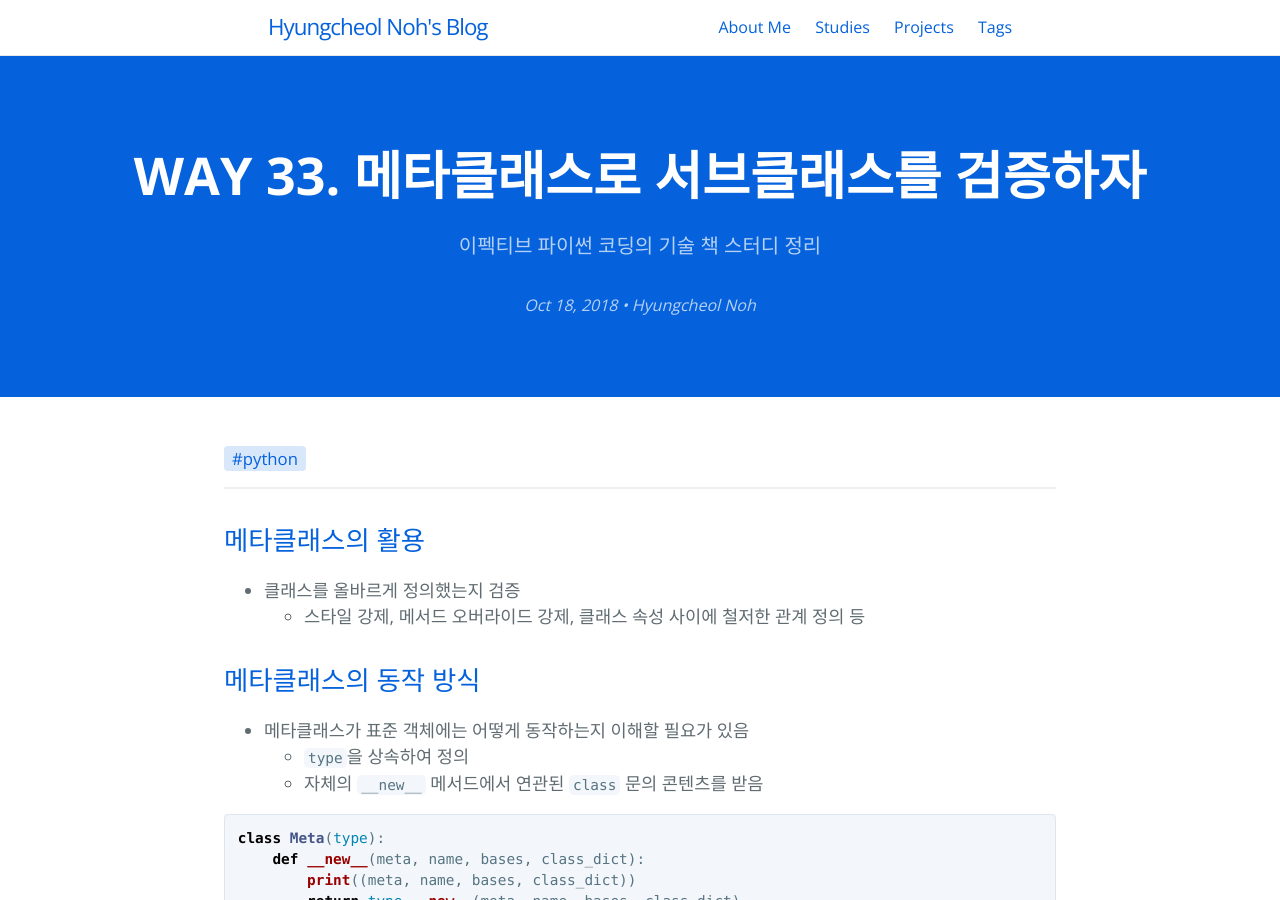
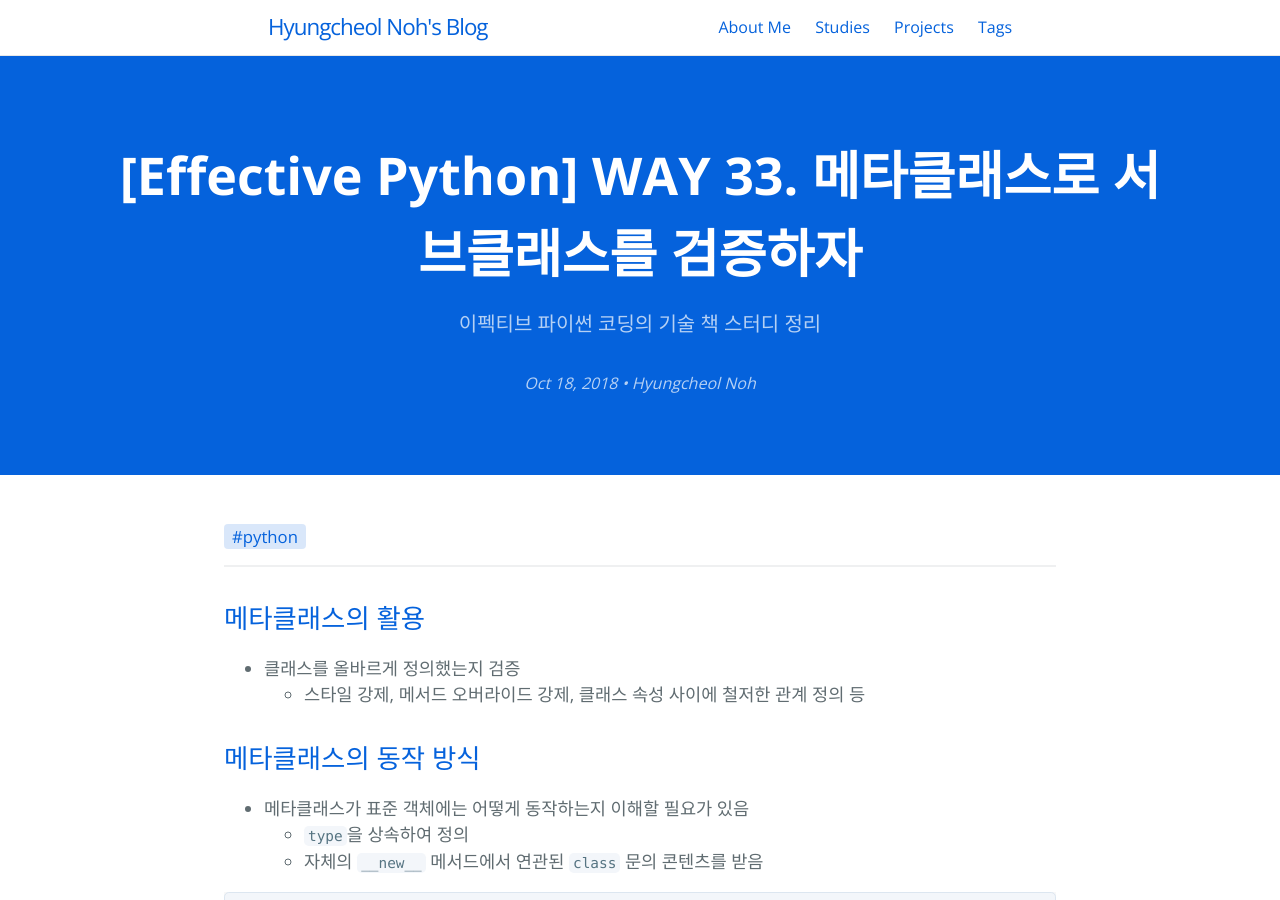
Before and after one commit to hcnoh/hcnoh.github.io, a Jekyll site: the page built from _posts/2018-10-18-effective-python-way33.md, in a window 1280 px wide and 900 px high. Built offline with Jekyll 4.4.1, drawn with Linux system fonts in a browser that asks for light colours; comment, search, counter and statistics services are not loaded; some of the changed lines change nothing that is shown.

Commit message:
Update 2018-10-18-effective-python-way33.md

```diff
--- a/_posts/2018-10-18-effective-python-way33.md
+++ b/_posts/2018-10-18-effective-python-way33.md
@@ -1,10 +1,10 @@
 ---
 layout: post
-title: "WAY 33. 메타클래스로 서브클래스를 검증하자"
+title: "[Effective Python] WAY 33. 메타클래스로 서브클래스를 검증하자"
 date: 2018-10-18 13:38:15
 tagline: "이펙티브 파이썬 코딩의 기술 책 스터디 정리"
 categories:
-- 이펙티브 파이썬 스터디
+- Effective Python
 tags:
 - python
 image: /thumbnail-mobile.png
```
